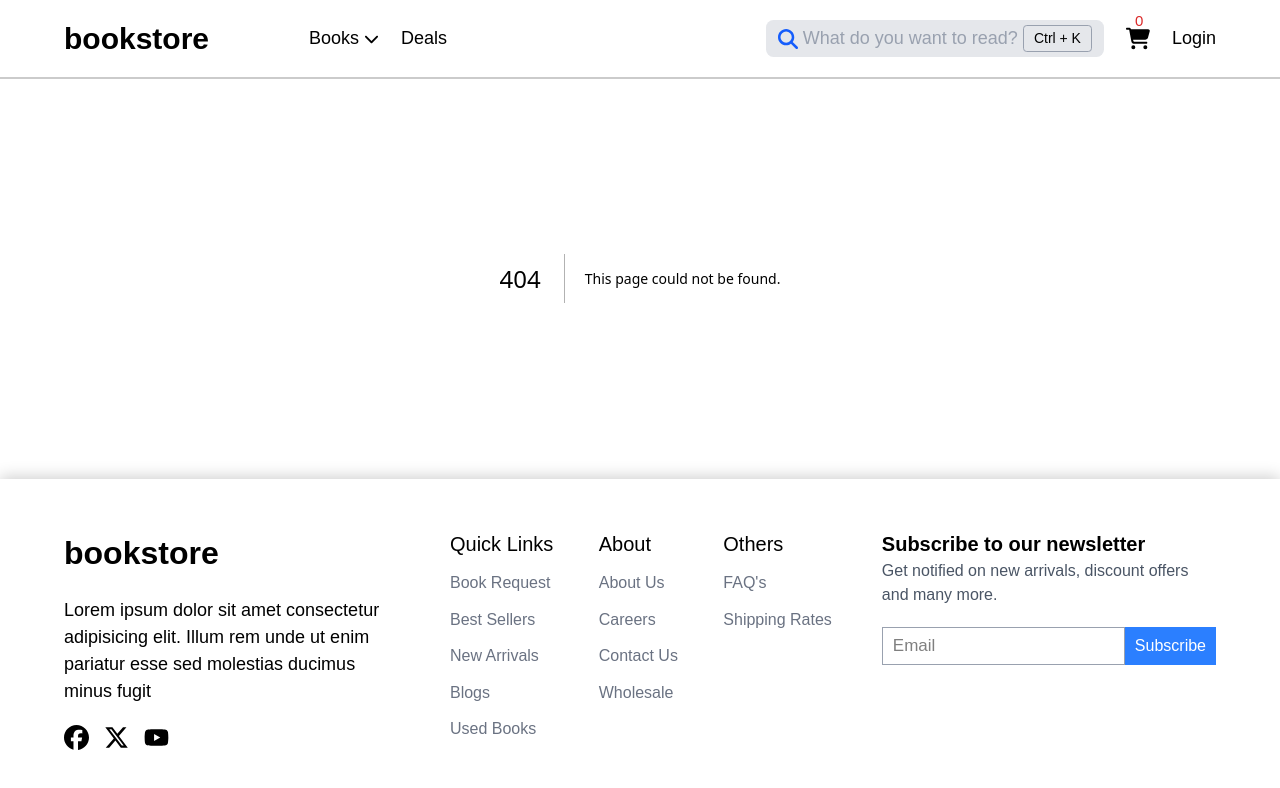
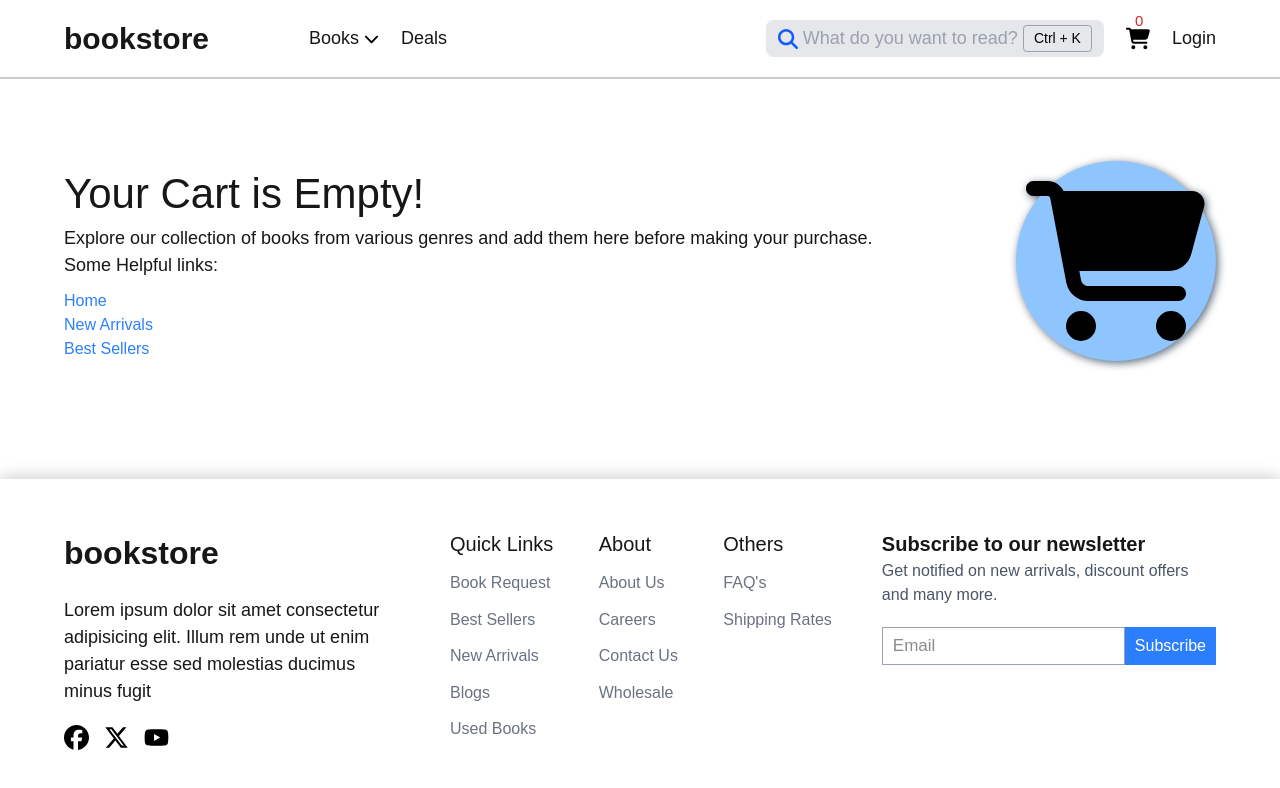
Before and after one commit to SanjeevMhn/bookstore-frontend, a Next.js app: page /cart in a window 1280 px wide. Before the commit this address had no page. Shown: the top 788 px of the page. Built offline with nearby package versions, Linux system fonts and the light colour scheme.

Commit message:
[ADDED]: - added cart page - added show-more / show-less feature in book detail page - added hide books dropdown on category click on Navbar

```diff
--- a/src/app/books/[slug]/page.tsx
+++ b/src/app/books/[slug]/page.tsx
@@ -17,6 +17,16 @@ export default async function Page({
     book_seller: "BookStore",
     book_image: "",
     book_description: `istinctio dolore error tempora exercitationem similique molestias
+          cupiditate eligendi est mollitia illum fugit assumenda consectetur
+          quos nemo, enim hic illo nam?istinctio dolore error tempora exercitationem similique molestias
+          cupiditate eligendi est mollitia illum fugit assumenda consectetur
+          quos nemo, enim hic illo nam?istinctio dolore error tempora exercitationem similique molestias
+          cupiditate eligendi est mollitia illum fugit assumenda consectetur
+          quos nemo, enim hic illo nam?istinctio dolore error tempora exercitationem similique molestias
+          cupiditate eligendi est mollitia illum fugit assumenda consectetur
+          quos nemo, enim hic illo nam?istinctio dolore error tempora exercitationem similique molestias
+          cupiditate eligendi est mollitia illum fugit assumenda consectetur
+          quos nemo, enim hic illo nam?istinctio dolore error tempora exercitationem similique molestias
           cupiditate eligendi est mollitia illum fugit assumenda consectetur
           quos nemo, enim hic illo nam?`,
     book_price: "980",
--- /dev/null
+++ b/src/app/cart/page.tsx
@@ -0,0 +1,40 @@
+import Link from "next/link";
+
+export default async function Page() {
+  return (
+    <div className="cart-container my-auto py-[5rem]">
+      <div className="wrapper flex justify-between items-center">
+        <div className="info-text">
+          <h2 className="text-[4.2rem]">Your Cart is Empty!</h2>
+          <p className="text-[1.8rem]">
+            Explore our collection of books from various genres and add them
+            here before making your purchase.
+          </p>
+          <p className="text-[1.8rem]">Some Helpful links:</p>
+          <ul className="link-list pt-[1rem]">
+            <li>
+              <Link href={"/"} className="text-blue-500">
+                Home
+              </Link>
+            </li>
+            <li>
+              <Link href={"/books/new-arrivals"} className="text-blue-500">
+                New Arrivals
+              </Link>
+            </li>
+            <li>
+              <Link href={"/books/best-sellers"} className="text-blue-500">
+                Best Sellers
+              </Link>
+            </li>
+          </ul>
+        </div>
+        <div className="icon-container bg-blue-300 circle-shadow p-[1rem]" style={{ "--size": "20rem" }}>
+          <svg xmlns="http://www.w3.org/2000/svg" viewBox="0 0 576 512">
+            <path d="M0 24C0 10.7 10.7 0 24 0L69.5 0c22 0 41.5 12.8 50.6 32l411 0c26.3 0 45.5 25 38.6 50.4l-41 152.3c-8.5 31.4-37 53.3-69.5 53.3l-288.5 0 5.4 28.5c2.2 11.3 12.1 19.5 23.6 19.5L488 336c13.3 0 24 10.7 24 24s-10.7 24-24 24l-288.3 0c-34.6 0-64.3-24.6-70.7-58.5L77.4 54.5c-.7-3.8-4-6.5-7.9-6.5L24 48C10.7 48 0 37.3 0 24zM128 464a48 48 0 1 1 96 0 48 48 0 1 1 -96 0zm336-48a48 48 0 1 1 0 96 48 48 0 1 1 0-96z" />
+          </svg>
+        </div>
+      </div>
+    </div>
+  );
+}
--- a/src/app/globals.css
+++ b/src/app/globals.css
@@ -73,6 +73,11 @@ body {
     align-items: center;
     justify-content: center;
   }
+
+  &.circle-shadow {
+    border-radius: 50%;
+    filter: drop-shadow(2px 2px 4px #566476);
+  }
 }
 
 .main-nav {
@@ -138,15 +143,23 @@ body {
       .category-list-container {
         display: none;
       }
+
       &:hover,
       &:has(.category-list-container .category-list:hover) {
         top: 100%;
         height: 40rem;
         z-index: 2;
         display: flex;
-        box-shadow: 0px 8px 18px 0px #c1c1c1;
+        box-shadow: 0px 8px 12px 0px #566476;
         .category-list-container {
           display: flex;
+        }
+      }
+
+      &.hide {
+        display: none!important;
+        .category-list-container {
+          display: none!important;
         }
       }
     }
@@ -157,7 +170,7 @@ body {
       top: 100%;
       height: 40rem;
       z-index: 2;
-      box-shadow: 0px 8px 18px 0px #c1c1c1;
+      box-shadow: 0px 8px 12px 0px #566476;
       display: flex;
       .category-list-container {
         display: flex;
@@ -202,6 +215,7 @@ body {
   z-index: 1;
   background-color: #fff;
   box-shadow: 0 -2px 15px 0 #cdcdcd;
+  margin-top: auto;
 }
 
 .hero-section {
@@ -248,7 +262,7 @@ body {
     &:hover,
     &.inverse {
       background-color: #fff;
-      box-shadow: 0 0 8px 5px #cbcbcbcb;
+      box-shadow: 0 0 8px 0px #a9b7c9;
     }
     &:has(.inner-container .out-of-stock) {
       overflow: hidden;
@@ -353,6 +367,33 @@ body {
 
   .book-description {
     font-size: 1.75rem;
+    display: -webkit-box;
+    -webkit-line-clamp: 3;
+    -webkit-box-orient: vertical;
+    overflow: hidden;
+    text-overflow: ellipsis;
+    position: relative;
+    &:after {
+      content: "";
+      position: absolute;
+      bottom: 0;
+      top: 0;
+      left: 0;
+      right: 0;
+      background: linear-gradient(
+        to top,
+        rgba(255, 255, 255, 0.9) 32.95%,
+        rgba(255, 255, 255, 0.5) 65%,
+        rgba(255, 255, 255, 0) 100%
+      );
+    }
+    &.show-more {
+      display: block;
+
+      &::after {
+        content: unset;
+      }
+    }
   }
   .book-add-info {
     padding: 1.2rem;
@@ -362,6 +403,7 @@ body {
     display: flex;
     flex-direction: column;
     gap: 1.2rem;
+    align-self: flex-start;
   }
   .title-text {
     font-size: 2.4rem;
--- a/src/components/BookDetail.tsx
+++ b/src/components/BookDetail.tsx
@@ -51,6 +51,16 @@ const BookQuantityDisplay = () => {
     </div>
   );
 };
+
+const BookDescription = ({description}:{description: string}) => {
+  const [showMore, setShowMore] = useState<boolean>(false)
+  return (
+    <>
+      <p className={`book-description ${showMore && "show-more"}`}>{description}</p>
+      <button type="button" className="mx-auto text-blue-400 text-[1.8rem] cursor-pointer" onClick={() => setShowMore(!showMore)}>Show {!showMore ? "More" : "Less"}</button>
+    </>
+  )
+}
 
 const BookDetail = ({ bookDetail }: BookDetailPropType) => {
   let placeholder = "/placeholder.svg";
@@ -217,8 +227,7 @@ const BookDetail = ({ bookDetail }: BookDetailPropType) => {
               {bookDetail.book_seller}
             </Link>
           </div>
-
-          <p className="book-description">{bookDetail.book_description}</p>
+          <BookDescription description={bookDetail.book_description} />
           <p className="book-price text-[2.2rem]">Rs. 980</p>
           <BookQuantityDisplay />
           <div className="book-actions flex gap-[1.5rem]">
--- a/src/components/Categories.tsx
+++ b/src/components/Categories.tsx
@@ -1,3 +1,4 @@
+'use client'
 import Link from "next/link";
 
 export type Category = {
@@ -9,9 +10,10 @@ export type Category = {
 
 type CategoriesProp = {
   activeCategory?: string;
+  handleHideDropdown?: () => void;
 };
 
-const Categories = ({ activeCategory }: CategoriesProp) => {
+const Categories = ({ activeCategory, handleHideDropdown }: CategoriesProp) => {
   const categories: Array<Category> = [
     {
       id: 1,
@@ -231,6 +233,7 @@ const Categories = ({ activeCategory }: CategoriesProp) => {
                       <li className="category-item" key={category.id + index}>
                         {sub.route !== undefined ? (
                           <Link
+                            onClick={handleHideDropdown}
                             href={`/books/genres/${sub.route}`}
                             className={`flex category-link ${
                               activeCategory == sub.route ? "active" : ""
@@ -243,6 +246,7 @@ const Categories = ({ activeCategory }: CategoriesProp) => {
                             <Link
                               href={`/books/genres/${sub.name}`}
                               className="flex category-link"
+                              onClick={handleHideDropdown}
                             >
                               {sub.name}
                             </Link>
@@ -259,6 +263,7 @@ const Categories = ({ activeCategory }: CategoriesProp) => {
             <li className="category-item" key={category.id + index}>
               {category.route !== undefined ? (
                 <Link
+                  onClick={handleHideDropdown}
                   href={`/books/genres/${category.route}`}
                   className={`flex category-link ${
                     activeCategory == category.route ? "active" : ""
@@ -269,6 +274,7 @@ const Categories = ({ activeCategory }: CategoriesProp) => {
               ) : (
                 <>
                   <Link
+                    onClick={handleHideDropdown}
                     href={`/books/genres/${category.name}`}
                     className="flex category-link"
                   >
--- a/src/components/Navbar.tsx
+++ b/src/components/Navbar.tsx
@@ -1,5 +1,22 @@
+'use client'
 import Link from "next/link";
 import Categories from "./Categories";
+import { useState } from "react";
+
+const CategoryDropdown = () => {
+  const [hideDropdown, setHideDropdown] = useState<boolean>(false)
+  const handleHideDropdown = ():void => {
+    setHideDropdown(true)
+    setTimeout(() => {
+      setHideDropdown(false)
+    }, 2000);
+  }
+  return (
+    <div className={`category-dropdown-item ${hideDropdown ? 'hide' : ''}`}>
+      <Categories handleHideDropdown={handleHideDropdown} />
+    </div>
+  );
+};
 
 const Navbar = () => {
   return (
@@ -39,8 +56,8 @@ const Navbar = () => {
               </span>
             </div>
           </div>
-          <a
-            href=""
+          <Link
+            href={"/cart"}
             className="label label-text icon-container cart"
             style={{ "--size": "2.4rem" }}
           >
@@ -48,14 +65,12 @@ const Navbar = () => {
               <path d="M0 24C0 10.7 10.7 0 24 0L69.5 0c22 0 41.5 12.8 50.6 32l411 0c26.3 0 45.5 25 38.6 50.4l-41 152.3c-8.5 31.4-37 53.3-69.5 53.3l-288.5 0 5.4 28.5c2.2 11.3 12.1 19.5 23.6 19.5L488 336c13.3 0 24 10.7 24 24s-10.7 24-24 24l-288.3 0c-34.6 0-64.3-24.6-70.7-58.5L77.4 54.5c-.7-3.8-4-6.5-7.9-6.5L24 48C10.7 48 0 37.3 0 24zM128 464a48 48 0 1 1 96 0 48 48 0 1 1 -96 0zm336-48a48 48 0 1 1 0 96 48 48 0 1 1 0-96z" />
             </svg>
             <span className="cart-items">0</span>
-          </a>
+          </Link>
           <a href="/" className="label label-text">
             Login
           </a>
         </div>
-        <div className="category-dropdown-item">
-          <Categories />
-        </div>
+        <CategoryDropdown />
       </div>
     </nav>
   );
```
